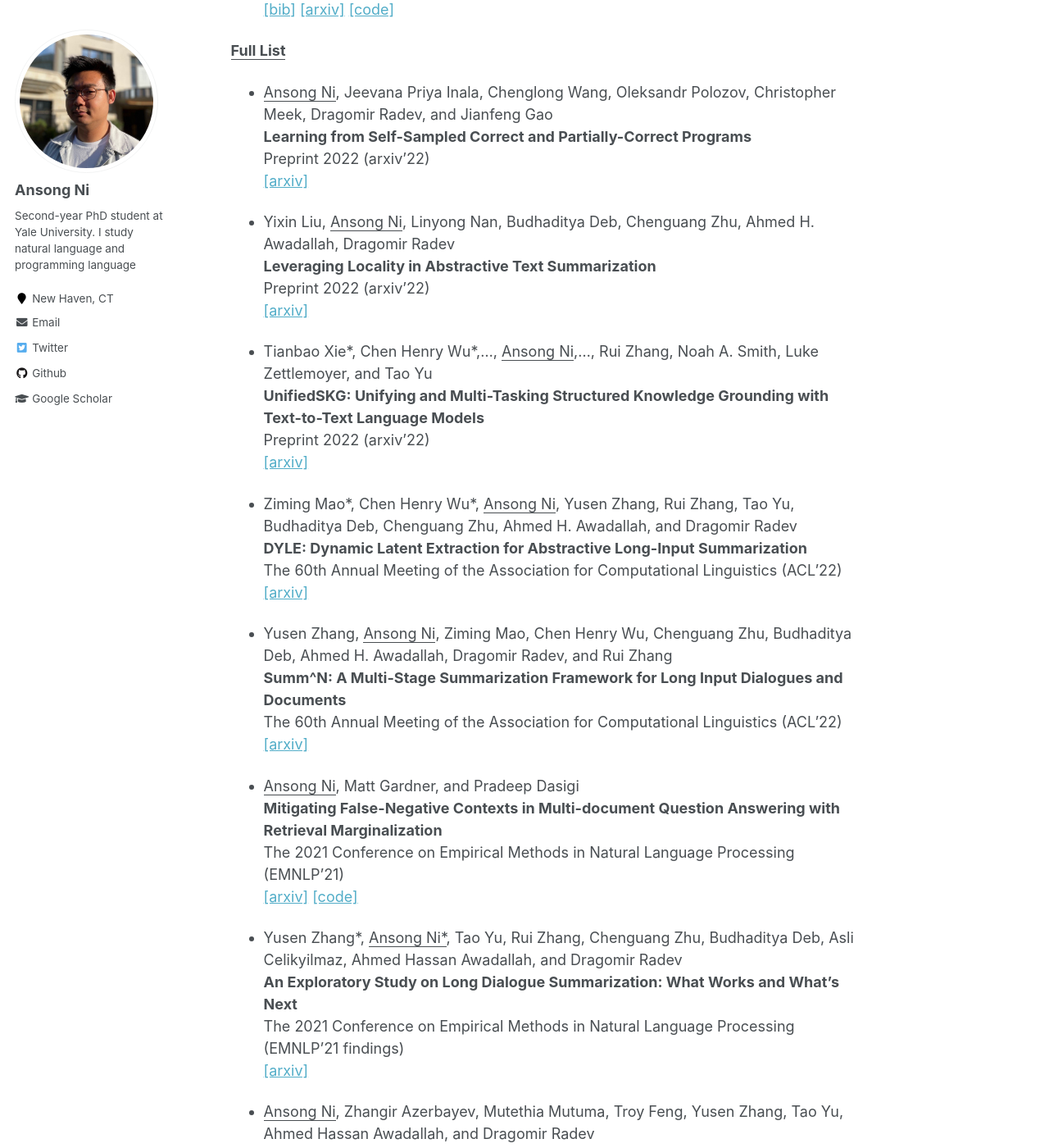
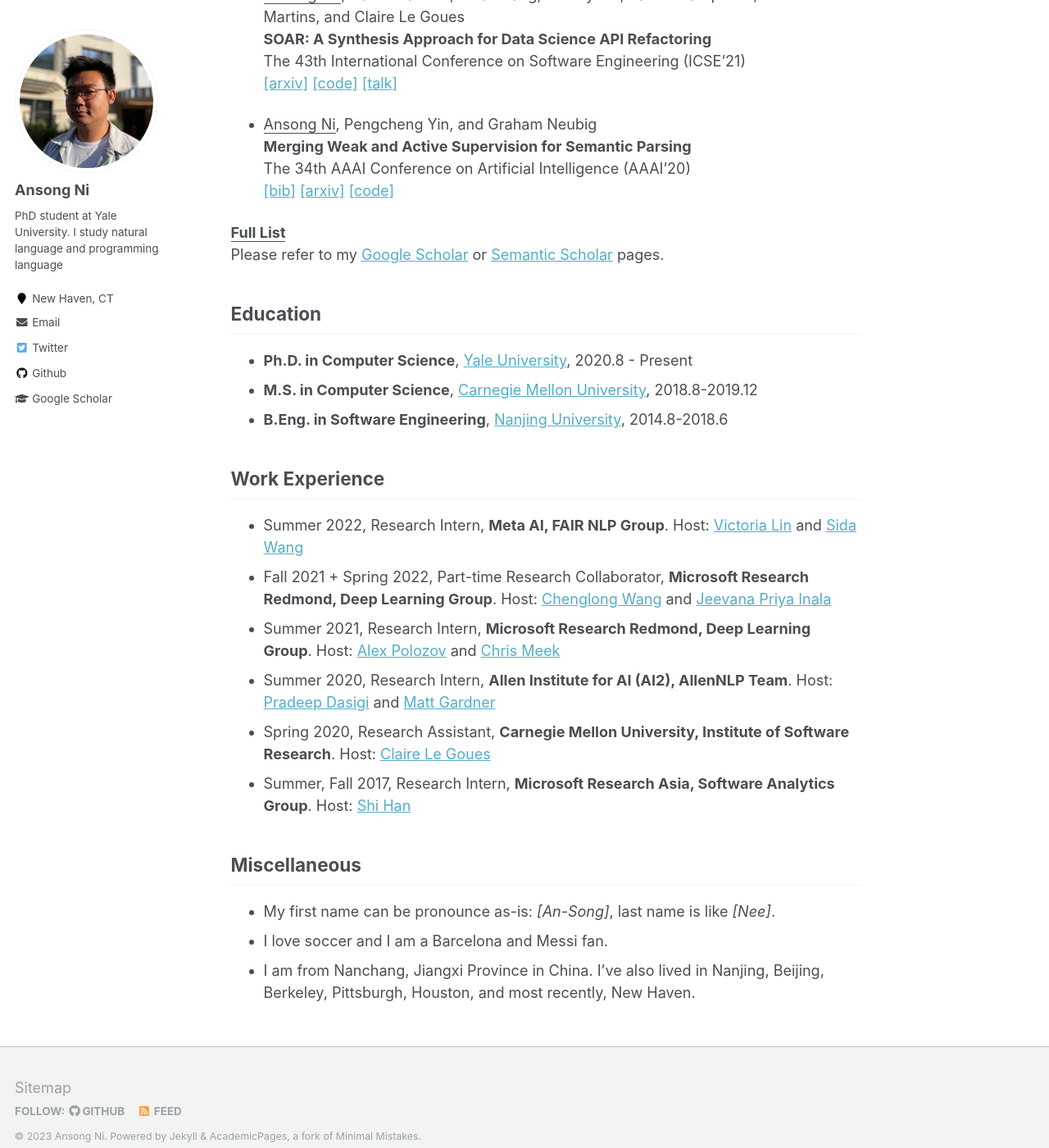
Before and after one commit to niansong1996/niansong1996.github.io, a Jekyll site: the page built from _pages/about.md, in a window 1280 px wide and 1400 px high, scrolled down 1551 px. Shown: the whole window at 82% size. Built offline with Jekyll 4.4.1, drawn with Linux system fonts in a browser that asks for light colours; some of the changed text lies outside the part shown.

Commit message:
update after iclr

```diff
--- a/_config.yml
+++ b/_config.yml
@@ -82,7 +82,7 @@
 author:
   name             : "Ansong Ni"
   avatar           : "ansong-ni.jpeg"
-  bio              : "Second-year PhD student at Yale University. I study natural language and programming language"
+  bio              : "PhD student at Yale University. I study natural language and programming language"
   location         : "New Haven, CT"
   employer         :
 #  pubmed           : "https://www.ncbi.nlm.nih.gov/pubmed/?term=john+snow"
--- a/_pages/about.md
+++ b/_pages/about.md
@@ -10,18 +10,15 @@
 
 About Me
 ------
-Hi! I am **Ansong Ni (倪安松)**, a second-year Ph.D. student in the [Computer Science Department](https://cpsc.yale.edu) at [Yale University](https://yale.edu) working with [Prof. Dragomir Radev](http://www.cs.yale.edu/homes/radev) in the [LILY](https://yale-lily.github.io) lab.
+Hi! I am **Ansong Ni (倪安松)**, a third-year Ph.D. student in the [Computer Science Department](https://cpsc.yale.edu) at [Yale University](https://yale.edu) working with [Prof. Dragomir Radev](http://www.cs.yale.edu/homes/radev) in the [LILY](https://yale-lily.github.io) lab.
 Prior to Yale, I obtained my M.S. in CS degree from [School of Computer Science](https://cs.cmu.edu) at [Carnegie Mellon University](https://cmu.edu) and B.Eng. from [Nanjing University](https:ww.//nju.edu.cn) in China.
 
-I worked as a research intern at [Microsoft Research Redmond](https://www.microsoft.com/en-us/research/group/deep-learning-group) (Summer 2021), [Allen Institute for AI (AI2)](https://allenai.org) (Summer 2020), [Institute for Software Research at CMU](https://www.isri.cmu.edu/) (Spring 2020), [Microsoft Research Asia](https://www.microsoft.com/en-us/research/lab/microsoft-research-asia/) (Summer, Fall 2017). I will be interning at [Meta AI](https://www.facebook.com/MetaAI/) for Summer 2022.
+I worked as a research intern at [Meta AI](https://www.facebook.com/MetaAI/) (Summer 2022), [Microsoft Research Redmond](https://www.microsoft.com/en-us/research/group/deep-learning-group) (Summer 2021), [Allen Institute for AI (AI2)](https://allenai.org) (Summer 2020), [Institute for Software Research at CMU](https://www.isri.cmu.edu/) (Spring 2020), [Microsoft Research Asia](https://www.microsoft.com/en-us/research/lab/microsoft-research-asia/) (Summer, Fall 2017). I will be interning at [Google Brain](https://research.google/teams/brain/) for Summer 2023.
 
 Research Interest
 ------
 I am generally interested in natural language processing and machine learning. My long-term research goal is to build a system that can <u>understand human's intention and parse it into machine-executable form</u>.
-Motivated by this goal, I am mainly interested in the following topics (in order):
- * **Semantic Parsing \| Code Generation \| Program Synthesis**
- * **Question Answering \| Reading Comprehension \| Logical Reasoning**
- * **Neural-Symbolic Learning \| Reinforcement Learning**
+Motivated by this goal, I am mainly interested in topics as program synthesis, semantic parsing, and neuro-symbolic methods. You can know more by referring to the publication list below.
 
 
 Publications
@@ -29,9 +26,19 @@
 (\* denotes equal contribution)
 **<u>Selected Papers</u>**
 * <u>Ansong Ni</u>, Jeevana Priya Inala, Chenglong Wang, Oleksandr Polozov, Christopher Meek, Dragomir Radev, and Jianfeng Gao
-**Learning from Self-Sampled Correct and Partially-Correct Programs**
-Preprint 2022 (arxiv'22)
+**Learning Math Reasoning from Self-Sampled Correct and Partially-Correct Solutions**
+The 2023 International Conference on Learning Representations (ICLR'23)
     [\[arxiv\]](https://arxiv.org/abs/2205.14318)
+
+* Zhangir Azerbayev, <u>Ansong Ni</u>, Hailey Schoelkopf, and Dragomir Radev
+**Explicit Knowledge Transfer for Weakly-Supervised Code Generation**
+Preprint 2022, (arxiv'22)
+    [\[arxiv\]](https://arxiv.org/abs/2211.16740)
+
+* Tianbao Xie\*, Chen Henry Wu\*,..., <u>Ansong Ni</u>,..., Rui Zhang, Noah A. Smith, Luke Zettlemoyer, and Tao Yu
+**UnifiedSKG: Unifying and Multi-Tasking Structured Knowledge Grounding with Text-to-Text Language Models**
+The 2022 Conference on Empirical Methods in Natural Language Processing (EMNLP'22)
+    [\[arxiv\]](https://arxiv.org/abs/2201.05966)
 
 * <u>Ansong Ni</u>, Matt Gardner, and Pradeep Dasigi
 **Mitigating False-Negative Contexts in Multi-document Question Answering with Retrieval Marginalization**
@@ -54,72 +61,7 @@
     [\[code\]](https://github.com/niansong1996/wassp)
 
 **<u>Full List</u>**
-* <u>Ansong Ni</u>, Jeevana Priya Inala, Chenglong Wang, Oleksandr Polozov, Christopher Meek, Dragomir Radev, and Jianfeng Gao
-**Learning from Self-Sampled Correct and Partially-Correct Programs**
-Preprint 2022 (arxiv'22)
-    [\[arxiv\]](https://arxiv.org/abs/2205.14318)
-
-* Yixin Liu, <u>Ansong Ni</u>, Linyong Nan, Budhaditya Deb, Chenguang Zhu, Ahmed H. Awadallah, Dragomir Radev
-**Leveraging Locality in Abstractive Text Summarization**
-Preprint 2022 (arxiv'22)
-    [\[arxiv\]](https://arxiv.org/abs/2205.12476)
-
-* Tianbao Xie\*, Chen Henry Wu\*,..., <u>Ansong Ni</u>,..., Rui Zhang, Noah A. Smith, Luke Zettlemoyer, and Tao Yu
-**UnifiedSKG: Unifying and Multi-Tasking Structured Knowledge Grounding with Text-to-Text Language Models**
-Preprint 2022 (arxiv'22)
-    [\[arxiv\]](https://arxiv.org/abs/2201.05966)
-
-* Ziming Mao\*, Chen Henry Wu\*, <u>Ansong Ni</u>, Yusen Zhang, Rui Zhang, Tao Yu, Budhaditya Deb, Chenguang Zhu, Ahmed H. Awadallah, and Dragomir Radev
-**DYLE: Dynamic Latent Extraction for Abstractive Long-Input Summarization**
-The 60th Annual Meeting of the Association for Computational Linguistics (ACL'22)
-    [\[arxiv\]](https://arxiv.org/abs/2110.08168)
-
-* Yusen Zhang, <u>Ansong Ni</u>, Ziming Mao, Chen Henry Wu, Chenguang Zhu, Budhaditya Deb, Ahmed H. Awadallah, Dragomir Radev, and Rui Zhang
-**Summ^N: A Multi-Stage Summarization Framework for Long Input Dialogues and Documents**
-The 60th Annual Meeting of the Association for Computational Linguistics (ACL'22)
-    [\[arxiv\]](https://arxiv.org/abs/2110.10150)
-
-* <u>Ansong Ni</u>, Matt Gardner, and Pradeep Dasigi
-**Mitigating False-Negative Contexts in Multi-document Question Answering with Retrieval Marginalization**
-The 2021 Conference on Empirical Methods in Natural Language Processing (EMNLP'21)
-    [\[arxiv\]](https://arxiv.org/abs/2103.12235)
-    [\[code\]](https://github.com/niansong1996/retrieval_marginalization)
-
-* Yusen Zhang\*, <u>Ansong Ni*</u>, Tao Yu, Rui Zhang, Chenguang Zhu, Budhaditya Deb, Asli Celikyilmaz, Ahmed Hassan Awadallah, and Dragomir Radev
-**An Exploratory Study on Long Dialogue Summarization: What Works and What's Next**
-The 2021 Conference on Empirical Methods in Natural Language Processing (EMNLP'21 findings)
-    [\[arxiv\]](https://niansong1996.github.io)
-
-* <u>Ansong Ni</u>, Zhangir Azerbayev, Mutethia Mutuma, Troy Feng, Yusen Zhang, Tao Yu, Ahmed Hassan Awadallah, and Dragomir Radev
-**SummerTime: Text Summarization Toolkit for Non-experts**
-The 2021 Conference on Empirical Methods in Natural Language Processing (EMNLP'21) Demo Track
-    [\[arxiv\]](https://niansong1996.github.io)
-    [\[code\]](https://github.com/Yale-LILY/SummerTime)
-
-* <u>Ansong Ni*</u>, Daniel Ramos\*, Aidan Yang, Ines Lynce, Vasco Manquinho, Ruben Martins, and Claire Le Goues
-**SOAR: A Synthesis Approach for Data Science API Refactoring**
-The 43th International Conference on Software Engineering (ICSE'21)
-    [\[arxiv\]](https://arxiv.org/abs/2102.06726)
-    [\[code\]](https://github.com/danieltrt/SOAR)
-    [\[talk\]](https://www.youtube.com/watch?v=RDRVGkVwcQQ)
-
-* <u>Ansong Ni</u>, Pengcheng Yin, and Graham Neubig
-**Merging Weak and Active Supervision for Semantic Parsing**
-The 34th AAAI Conference on Artificial Intelligence (AAAI'20)
-    [\[bib\]](https://github.com/niansong1996/testweb/raw/master/files/aaai20.bib)
-    [\[arxiv\]](http://arxiv.org/abs/1911.12986)
-    [\[code\]](https://github.com/niansong1996/wassp)
-
-* <u>Ansong Ni</u>, and Ming Li
-**ACONA: Active online model adaptation for predicting continuous integration build failures**
-The 40th International Conference on Software Engineering (ICSE'18) Poster Track
-    [\[bib\]](https://github.com/niansong1996/testweb/raw/master/files/icse18.bib)
-    [\[poster\]](./files/icse18poster.pdf)
-
-* <u>Ansong Ni</u>, and Ming Li
-**Cost-effective build outcome prediction using cascaded classifiers**
-The 14th International Conference on Mining Software Repositories (MSR'17)
-    [\[bib\]](https://github.com/niansong1996/testweb/raw/master/files/msr17.bib)
+Please refer to my [Google Scholar](https://scholar.google.com/citations?user=4IA1clAAAAAJ&hl=en) or [Semantic Scholar](https://www.semanticscholar.org/author/Ansong-Ni/33981736) pages.
 
 Education
 ------
@@ -129,6 +71,7 @@
 
 Work Experience
 ------
+* Summer 2022, Research Intern, **Meta AI, FAIR NLP Group**. Host: [Victoria Lin](http://victorialin.net/) and [Sida Wang](http://www.sidaw.xyz/)
 * Fall 2021 + Spring 2022, Part-time Research Collaborator, **Microsoft Research Redmond, Deep Learning Group**. Host: [Chenglong Wang](https://chenglongwang.org/) and [Jeevana Priya Inala](https://jinala.github.io/)
 * Summer 2021, Research Intern, **Microsoft Research Redmond, Deep Learning Group**. Host: [Alex Polozov](https://alexpolozov.com) and [Chris Meek](https://www.microsoft.com/en-us/research/people/meek/)
 * Summer 2020, Research Intern, **Allen Institute for AI (AI2), AllenNLP Team**. Host: [Pradeep Dasigi](https://pdasigi.github.io/) and [Matt Gardner](https://matt-gardner.github.io/)
@@ -138,5 +81,5 @@
 Miscellaneous
 ------
 * My first name can be pronounce as-is: *[An-Song]*, last name is like *[Nee]*.
-* I love soccer and I am a Barcelona fan. For NBA, I support whichever team that is closest to where I live, right now it's Brooklyn Nets.
+* I love soccer and I am a Barcelona and Messi fan.
 * I am from Nanchang, Jiangxi Province in China. I've also lived in Nanjing, Beijing, Berkeley, Pittsburgh, Houston, and most recently, New Haven.
```
